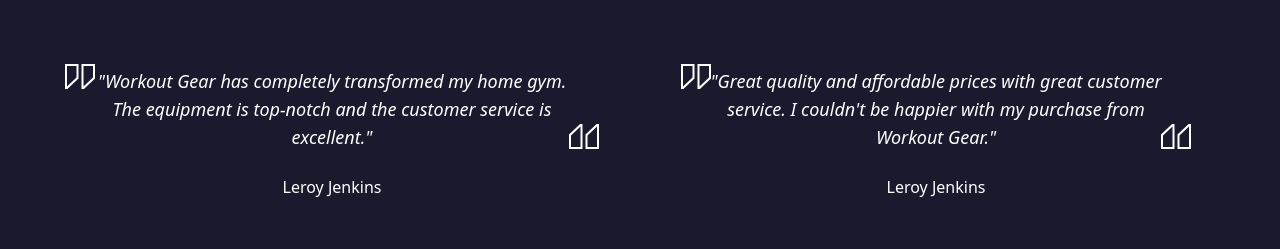
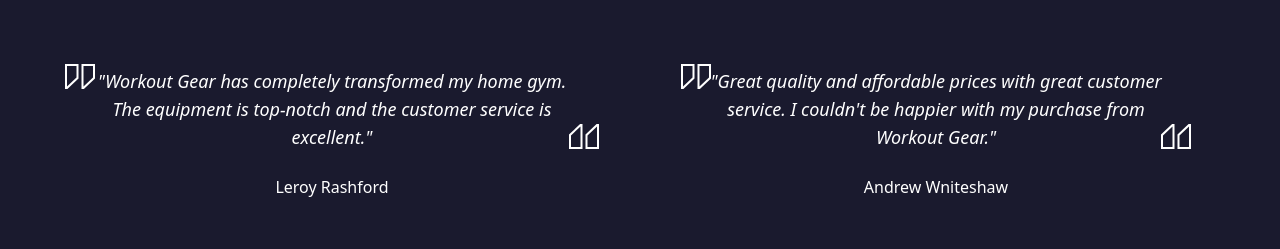
Before and after one commit to searchsakib/workout_gear_client, a React (Vite) app: page /about-us in a window 1280 px wide. Shown: the part 1775-2024 px from the top of the page. Built offline with nearby package versions, Linux system fonts and the light colour scheme.

Commit message:
aos added in about us page, vertical scroll error fixed with overflow-hidden, Alhamdulillah

```diff
--- a/src/pages/AboutUs/AboutUs.tsx
+++ b/src/pages/AboutUs/AboutUs.tsx
@@ -2,10 +2,16 @@
 import teamImage1 from "/images/img1.png";
 import teamImage2 from "/images/img2.png";
 import teamImage3 from "/images/img3.png";
+import { useEffect } from "react";
+import Aos from "aos";
+import "aos/dist/aos.css";
 
 const AboutUs = () => {
+  useEffect(() => {
+    Aos.init({ duration: 1000 });
+  }, []);
   return (
-    <div>
+    <div className="overflow-hidden">
       {/* Hero Section */}
       <div
         className="relative h-96 bg-cover bg-center"
@@ -20,7 +26,7 @@
       </div>
 
       {/* Company Overview */}
-      <div className="py-16">
+      <div data-aos="fade-up" className="py-16">
         <Container>
           <div className="text-center">
             <h2 className="mb-6 text-4xl font-bold text-gray-100">
@@ -62,7 +68,7 @@
             Meet Our Team
           </h2>
           <div className="grid grid-cols-1 gap-8 sm:grid-cols-2 md:grid-cols-3">
-            <div className="text-center">
+            <div data-aos="fade-right" className="text-center">
               <img
                 src={teamImage1}
                 alt="John Miller"
@@ -75,7 +81,7 @@
                 is passionate about helping people achieve their health goals.
               </p>
             </div>
-            <div className="text-center">
+            <div data-aos="fade-up" className="text-center">
               <img
                 src={teamImage2}
                 alt="Jane Smith"
@@ -88,7 +94,7 @@
                 the word about our innovative fitness solutions.
               </p>
             </div>
-            <div className="text-center">
+            <div data-aos="fade-right" className="text-center">
               <img
                 src={teamImage3}
                 alt="Emily Johnson"
@@ -116,7 +122,10 @@
             </h1>
           </div>
           <div className="container mx-auto grid grid-cols-1 gap-5 md:px-10 md:pb-10 lg:grid-cols-2 lg:gap-20">
-            <div className="mx-12 flex flex-col items-center lg:mx-0">
+            <div
+              data-aos="fade-left"
+              className="mx-12 flex flex-col items-center lg:mx-0"
+            >
               <div className="relative text-center">
                 <svg
                   xmlns="http://www.w3.org/2000/svg"
@@ -142,9 +151,12 @@
                 </svg>
               </div>
               <span className="my-2 h-1 w-12 rounded-lg dark:bg-violet-600"></span>
-              <p>Leroy Jenkins</p>
+              <p>Leroy Rashford</p>
             </div>
-            <div className="mx-12 flex max-w-lg flex-col items-center lg:mx-0">
+            <div
+              data-aos="fade-right"
+              className="mx-12 flex max-w-lg flex-col items-center lg:mx-0"
+            >
               <div className="relative text-center">
                 <svg
                   xmlns="http://www.w3.org/2000/svg"
@@ -181,14 +193,14 @@
                 </svg>
               </div>
               <span className="my-2 h-1 w-12 rounded-lg dark:bg-violet-600"></span>
-              <p>Leroy Jenkins</p>
+              <p>Andrew Wniteshaw</p>
             </div>
           </div>
         </Container>
       </div>
 
       {/* Contact Section */}
-      <div className="py-16">
+      <div data-aos="fade-up" className="py-16">
         <Container>
           <div className="mx-auto grid max-w-6xl grid-cols-1 px-6 py-6 md:grid-cols-2 md:divide-x lg:px-8">
             <div className="py-6 md:px-6 md:py-0">
```
